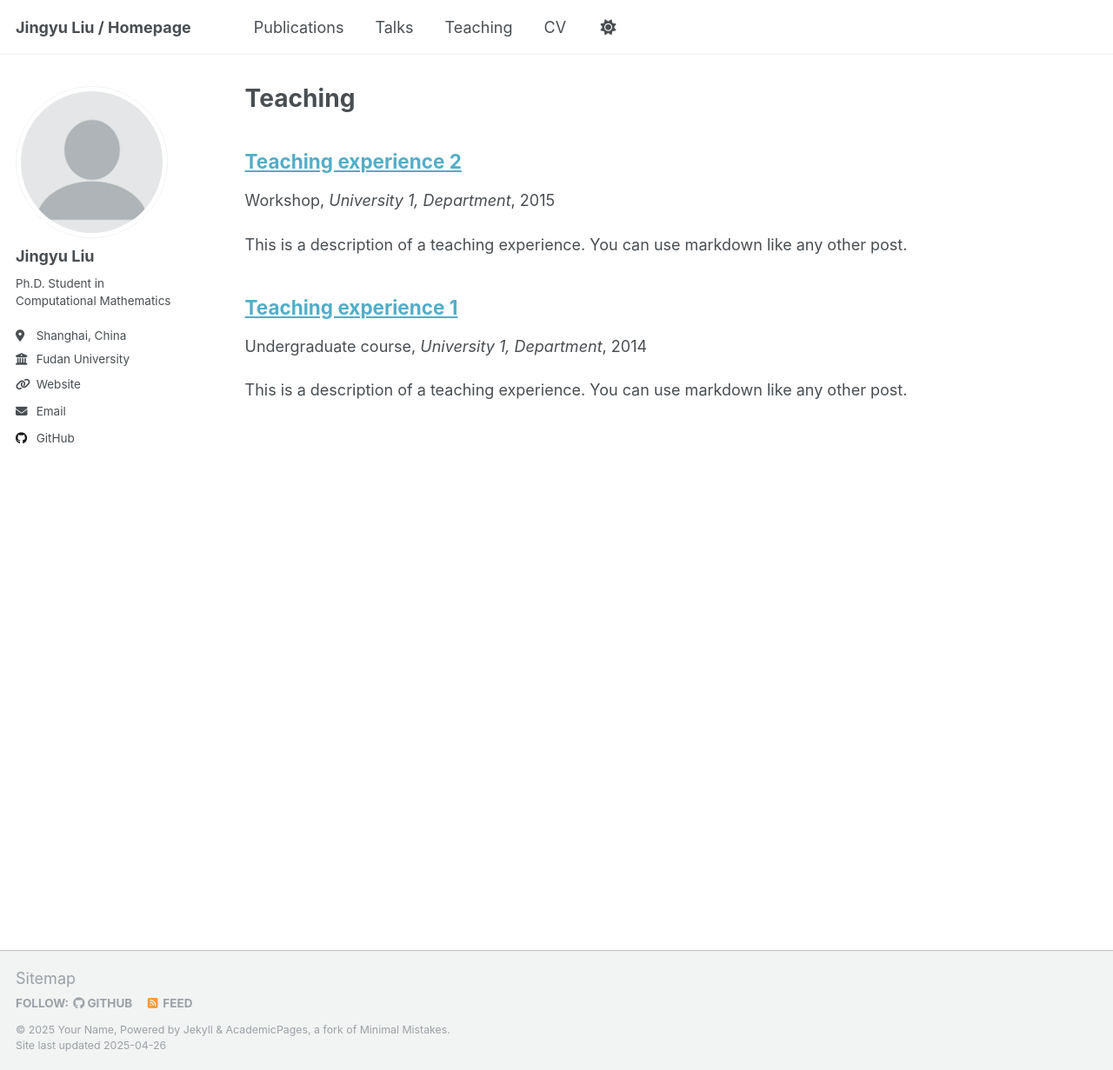
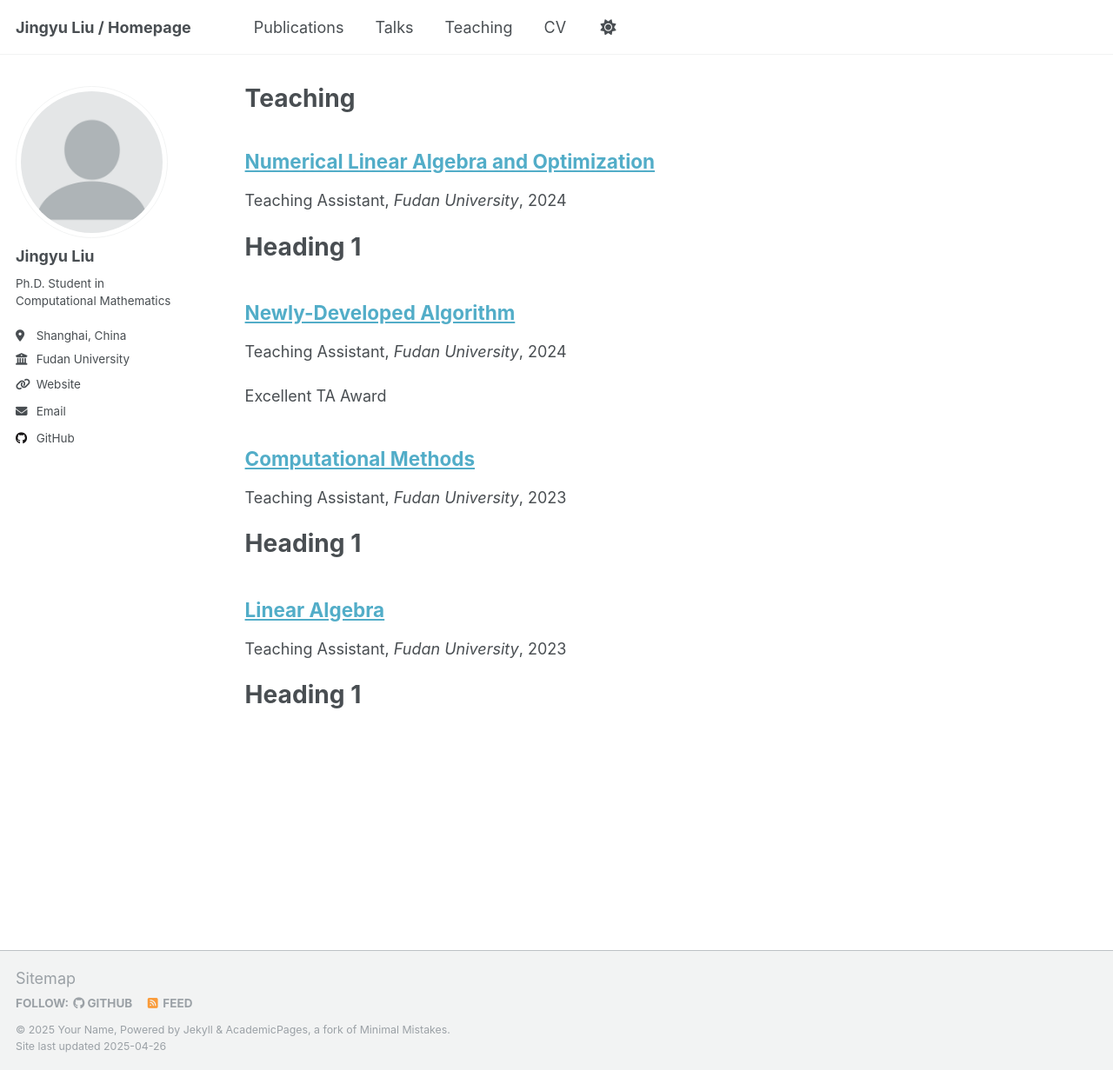
Before and after one commit to JingyuLiuMath/JingyuLiuMath.github.io, a Jekyll site: the page built from _pages/teaching.html, in a window 1280 px wide and 1231 px high. Shown: the whole window at 87% size. Built offline with Jekyll 4.4.1, drawn with Linux system fonts in a browser that asks for light colours.

Commit message:
update teaching

```diff
--- a/_config.yml
+++ b/_config.yml
@@ -13,7 +13,7 @@ title                    : "Jingyu Liu / Homepage"
 title_separator          : "-"
 name                     : &name "Your Name"
 description              : &description "personal description"
-url                      : https://jingyuliumath.github.io # the base hostname & protocol for your site e.g. "https://[your GitHub username].github.io"
+url                      : "https://jingyuliumath.github.io" # the base hostname & protocol for your site e.g. "https://[your GitHub username].github.io"
 baseurl                  : "" # the subpath of your site, e.g. "/blog"
 repository               : # "academicpages/academicpages.github.io"
 
--- a/_teaching/2014-spring-teaching-1.md
+++ /dev/null
@@ -1,20 +0,0 @@
----
-title: "Teaching experience 1"
-collection: teaching
-type: "Undergraduate course"
-permalink: /teaching/2014-spring-teaching-1
-venue: "University 1, Department"
-date: 2014-01-01
-location: "City, Country"
----
-
-This is a description of a teaching experience. You can use markdown like any other post.
-
-Heading 1
-======
-
-Heading 2
-======
-
-Heading 3
-======
--- a/_teaching/2015-spring-teaching-2.md
+++ /dev/null
@@ -1,20 +0,0 @@
----
-title: "Teaching experience 2"
-collection: teaching
-type: "Workshop"
-permalink: /teaching/2015-spring-teaching-1
-venue: "University 1, Department"
-date: 2015-01-01
-location: "City, Country"
----
-
-This is a description of a teaching experience. You can use markdown like any other post.
-
-Heading 1
-======
-
-Heading 2
-======
-
-Heading 3
-======
--- /dev/null
+++ b/_teaching/2023-fall-computational-methods.md
@@ -0,0 +1,18 @@
+---
+title: "Computational Methods"
+collection: teaching
+type: "Teaching Assistant"
+permalink: /teaching/2023-fall-computational-methods
+venue: "Fudan University"
+date: 2023-09-01
+location: "Shanghai, China"
+---
+
+Heading 1
+======
+
+Heading 2
+======
+
+Heading 3
+======
--- /dev/null
+++ b/_teaching/2023-spring-linear-algebra.md
@@ -0,0 +1,18 @@
+---
+title: "Linear Algebra"
+collection: teaching
+type: "Teaching Assistant"
+permalink: /teaching/2023-spring-linear-algebra
+venue: "Fudan University"
+date: 2023-03-01
+location: "Shanghai, China"
+---
+
+Heading 1
+======
+
+Heading 2
+======
+
+Heading 3
+======
--- /dev/null
+++ b/_teaching/2024-fall-newly-developed-algorithms.md
@@ -0,0 +1,20 @@
+---
+title: "Newly-Developed Algorithm"
+collection: teaching
+type: "Teaching Assistant"
+permalink: /teaching/2024-fall-newly-developed-algorithms
+venue: "Fudan University"
+date: 2024-09-01
+location: "Shanghai, China"
+---
+
+Excellent TA Award
+
+Heading 1
+======
+
+Heading 2
+======
+
+Heading 3
+======
--- /dev/null
+++ b/_teaching/2024-spring-numerical-linear-algebra-and-optimization.md
@@ -0,0 +1,18 @@
+---
+title: "Numerical Linear Algebra and Optimization"
+collection: teaching
+type: "Teaching Assistant"
+permalink: /teaching/2024-spring-numerical-linear-algebra-and-optimization
+venue: "Fudan University"
+date: 2024-09-01
+location: "Shanghai, China"
+---
+
+Heading 1
+======
+
+Heading 2
+======
+
+Heading 3
+======
```
